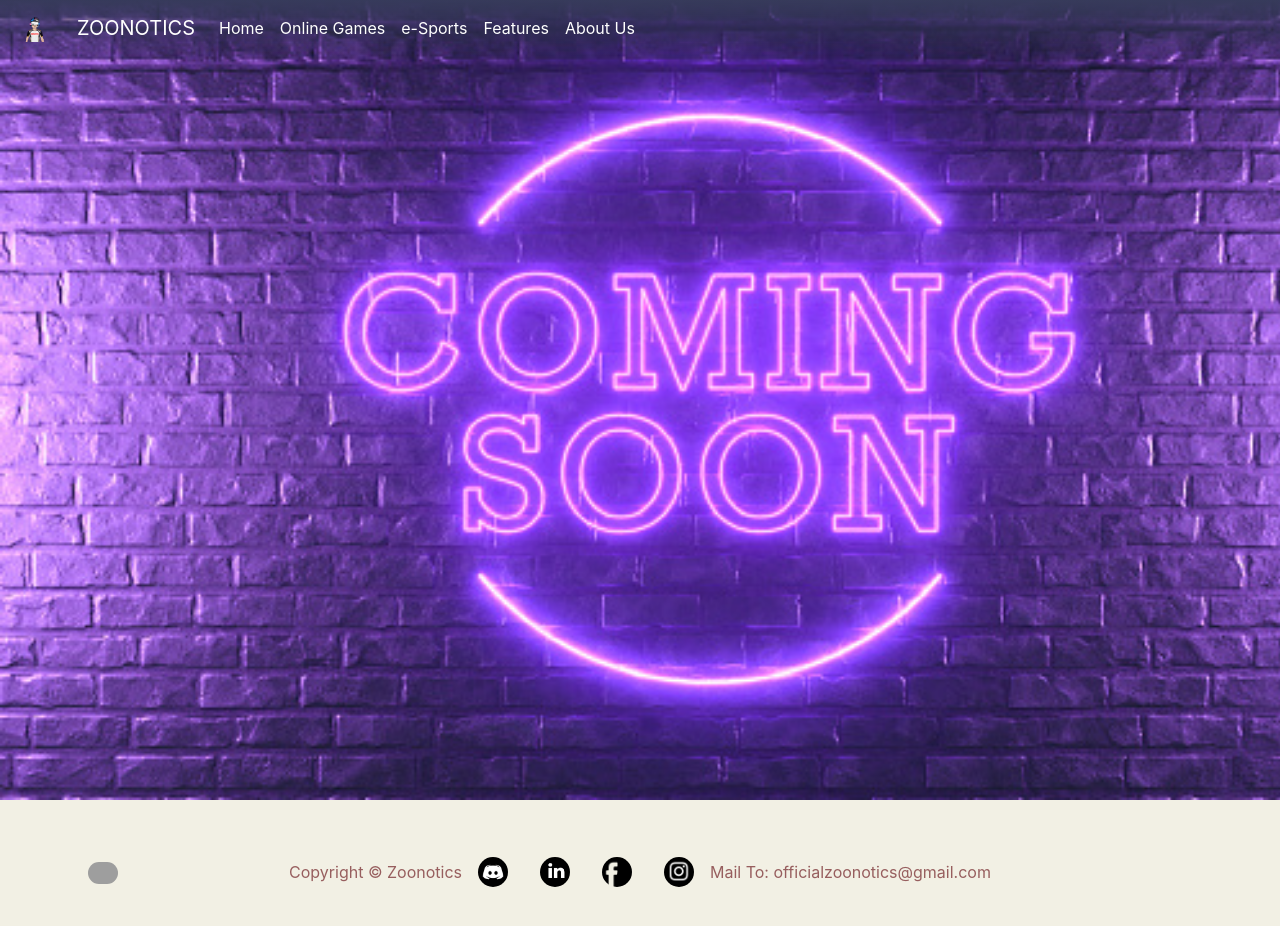
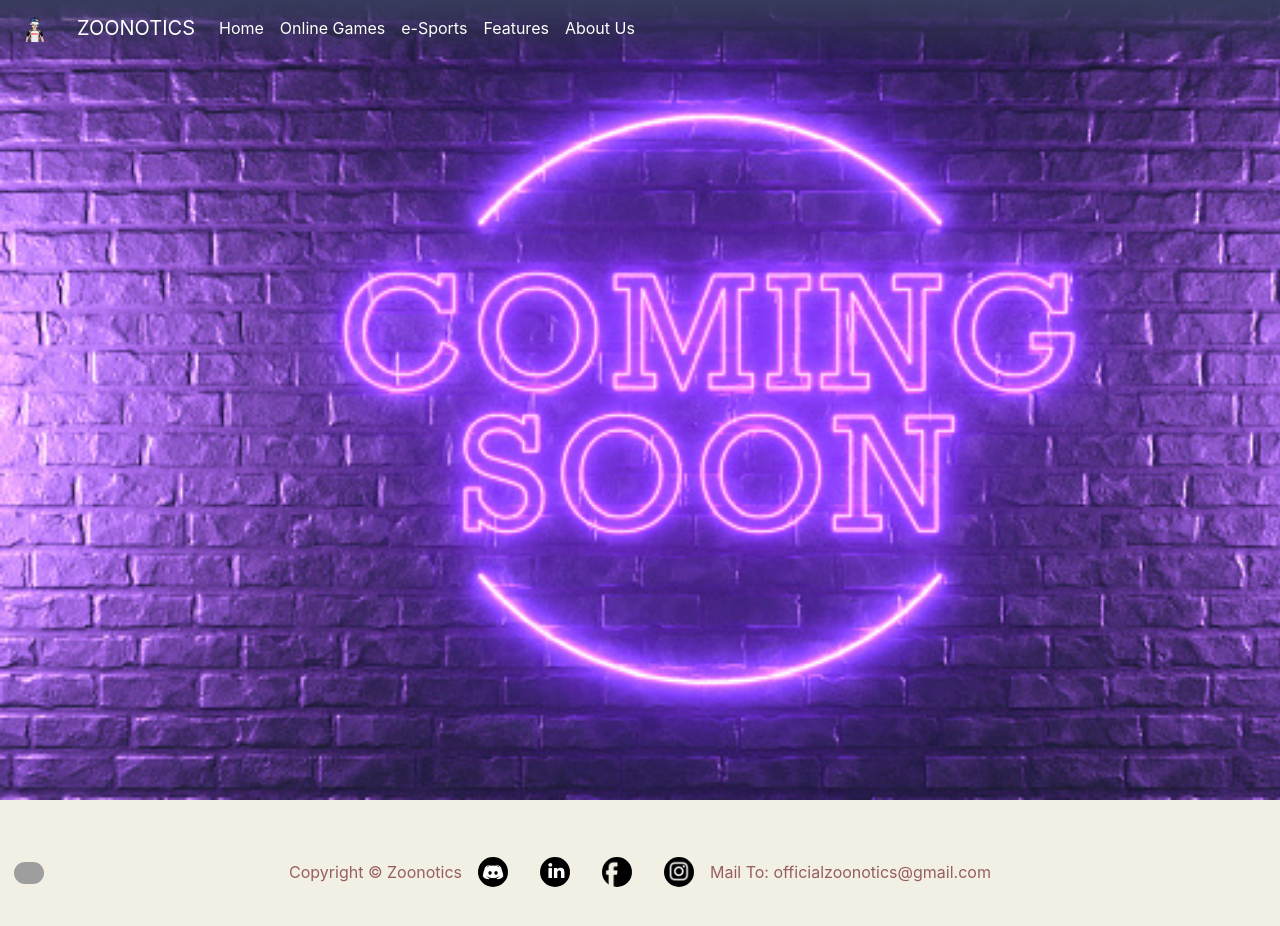
Before and after one commit to sehajanand/Zoonotics, a React (Create React App) app: page /Cs in a window 1280 px wide. Shown: the top 926 px of the page. Built offline with nearby package versions, Linux system fonts and the light colour scheme; grey boxes are pictures that could not be loaded; a web font is replaced by a local one.

Commit message:
final commit

```diff
--- a/src/Components/Footer.css
+++ b/src/Components/Footer.css
@@ -34,7 +34,7 @@ footer {
 
 .back-to-top {
   position: absolute;
-  left: 72px;
+  left: -2px;
   cursor: pointer;
 }
 
--- a/src/Components/Footer.scss
+++ b/src/Components/Footer.scss
@@ -22,7 +22,7 @@ footer {
 }
 .back-to-top {
   position: absolute;
-  left: 72px;
+  left: -2px;
   cursor: pointer;
 }
 .back-to-top > img {
```
